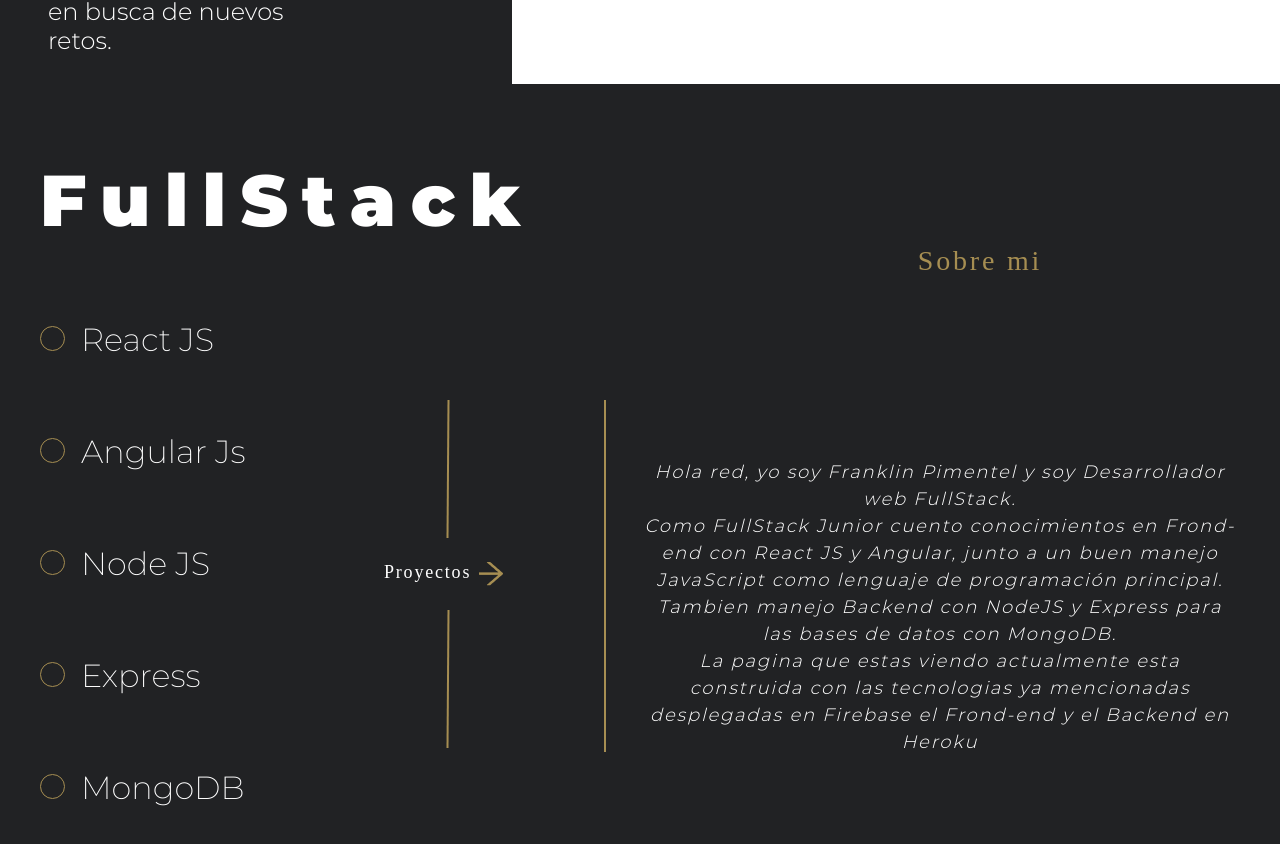
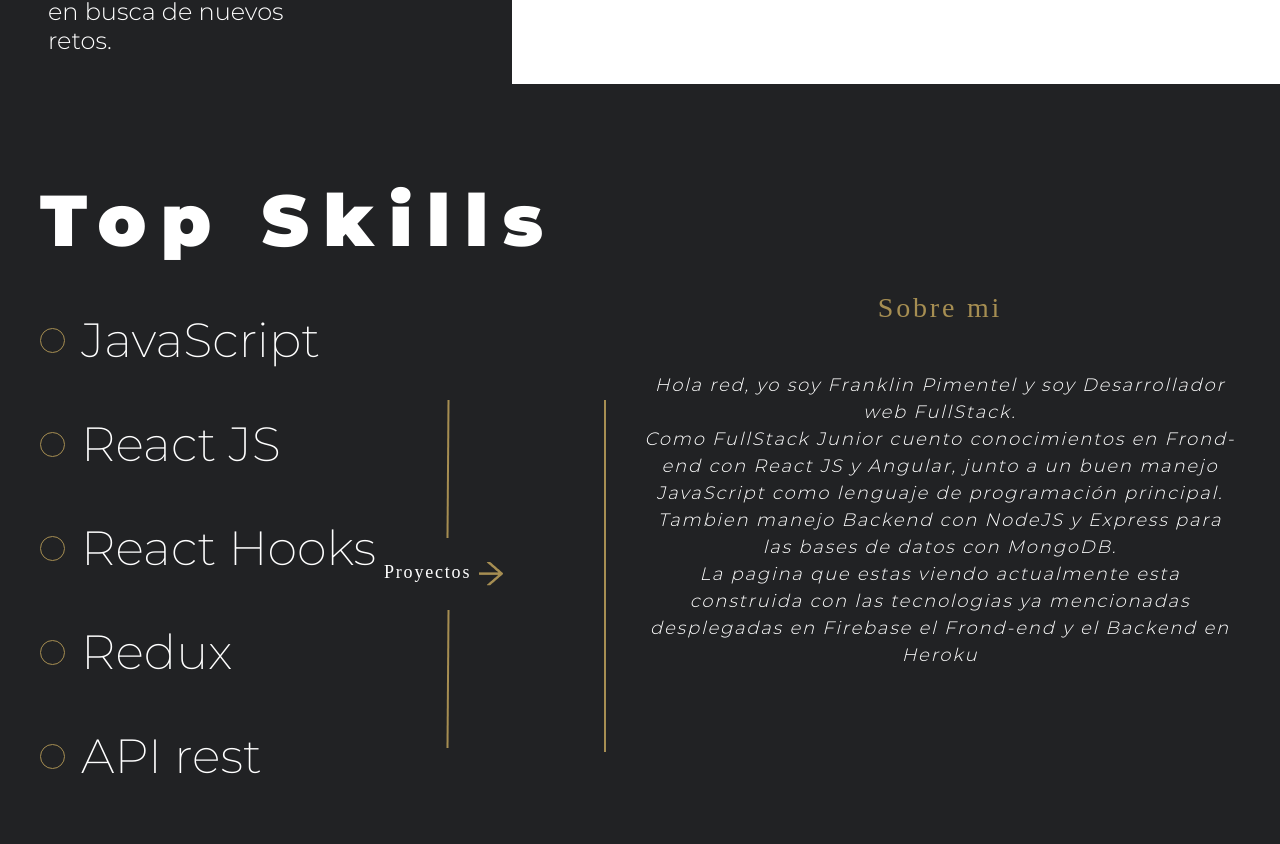
Before and after one commit to Franklingp/portafolioReact, a React (Create React App) app: page / in a window 1280 px wide. Shown: the part 716-1560 px from the top of the page. Built offline with nearby package versions, Linux system fonts and the light colour scheme; no server answers; a web font is replaced by a local one.

Commit message:
Cambion en estilos de about y en skills

```diff
--- a/src/pages/About.css
+++ b/src/pages/About.css
@@ -1,4 +1,4 @@
-.about{
+.about {
 	padding-top: 48px;
 	background-color: #212224;
 	color: white;
@@ -10,7 +10,7 @@
 	padding: 40px;
 }
 
-.about-izq{
+.about-izq {
 	height: 100%;
 	width: 50vw;
 
@@ -19,28 +19,28 @@
 	flex-wrap: nowrap;
 }
 
-.left-block{
+.left-block {
 	display: flex;
 	flex-direction: column;
-    justify-content: space-around;
+	justify-content: center;
 }
 
-.circle{
+.circle {
 	display: inline-block;
 	width: 25px;
 	height: 25px;
 	background: #212224;
-    border: 1px solid #A68E52;
+	border: 1px solid #a68e52;
 	border-radius: 25px;
 	box-sizing: border-box;
 	margin-right: 16px;
 }
 
-.skill{
-    font-size: 32px;
+.skill {
+	font-size: 48px;
 }
 
-.rigth-block{
+.rigth-block {
 	width: 30%;
 	height: 100px;
 	display: flex;
@@ -50,45 +50,42 @@
 	bottom: -50vh;
 }
 
-.vector-about{
+.vector-about {
 	width: 0px;
 	height: 136px;
-    border: 0.3px solid #A68E52;
-    color: #A68E52;
+	border: 0.3px solid #a68e52;
+	color: #a68e52;
 	transform: rotate(0.42deg);
 }
 
-.vector-about-division{
+.vector-about-division {
 	width: 0px;
 	height: 350px;
-    border: 1px solid #A68E52;
+	border: 1px solid #a68e52;
 	position: relative;
 	right: 35px;
 }
 
-.about-der{
+.about-der {
 	height: 100%;
 	width: 50vw;
 	display: flex;
 	flex-direction: column;
-    justify-content: space-around;
+	justify-content: center;
 }
 
-.about-me{
+.about-me {
 	font-size: 28px;
 	line-height: 29px;
 	letter-spacing: 0.1em;
-    color: #A68E52;
+	color: #a68e52;
 	padding: 10px;
 	text-align: center;
 	position: relative;
-    left: 40px;
-    top: 10px;
-    margin-top: 30px;
 	margin-bottom: 40px;
 }
 
-.paragraph{
+.paragraph {
 	text-align: center;
 	letter-spacing: 0.1em;
 	font-style: italic;
@@ -96,62 +93,67 @@
 	overflow-y: scroll;
 }
 
-.link-readMore{
+.link-readMore {
 	color: white;
 	font-size: 18px;
 	line-height: 22px;
 	letter-spacing: 0.1em;
 }
 
-.link-readMore:hover{
+.link-readMore:hover {
 	color: white;
 	text-decoration: none;
 }
 
-.arrow-project{
+.arrow-project {
 	margin: 8px;
 }
 
-@media (max-width: 1000px){
+.skill-item {
+	display: flex;
+	align-items: center;
+	margin-top: 32px;
+}
 
-    .about{
+@media (max-width: 1000px) {
+	.about {
 		flex-wrap: wrap;
 		padding: 24px;
 	}
 
-    .about-izq{
+	.about-izq {
 		width: 100vw;
 	}
 
-    .rigth-block{
+	.rigth-block {
 		display: none;
 	}
 
-    .left-block{
+	.left-block {
 		width: 100%;
 		align-items: center;
 	}
 
-    .title-about{
+	.title-about {
 		font-size: 24px;
 	}
 
-    .about-der{
+	.about-der {
 		width: 100vw;
 		/* height: 100vh; */
 		color: #212224;
 		text-align: center;
 	}
 
-    .about-me{
+	.about-me {
 		left: 0px;
 	}
 
-    .paragraph{
+	.paragraph {
 		text-align: center;
 	}
 
-    .link-readMore{
+	.link-readMore {
 		color: #212224;
 		margin: 24px;
 	}
--- a/src/pages/About.js
+++ b/src/pages/About.js
@@ -1,4 +1,4 @@
-import React, {useState} from 'react'
+import React, { useState } from 'react'
 import { Link } from 'react-router-dom'
 import './About.css';
 import colorArrow from '../assets/ArrowcolorArrow.png';
@@ -6,66 +6,58 @@ import menuDark from '../assets/VectorMenuDark.png';
 
 export const About = () => {
     const [animation, setAnimation] = useState("contenido about animation-none");
+    const skills = [
+        "JavaScript",
+        "React JS",
+        "React Hooks",
+        "Redux",
+        "API rest"
+    ]
 
     const handleAnimation = () => {
-        setTimeout( () => {
+        setTimeout(() => {
             setAnimation("contenido about animation-show");
-        },1);
+        }, 1);
     }
     handleAnimation();
     return (
         <section className={animation}>
             <section className="about-izq">
                 <div className="left-block">
-                 <h2 className="title-list text-black title-about">FullStack </h2>
-
-                <div>
+                    <h2 className="title-list text-black title-about">Top Skills </h2>
+                    {
+                        skills.map(skill => (
+                            <div key={skill} className="skill-item">
                                 <div className="circle"></div>
-                    <span className="skill text-extra-ligth">React JS</span>
+                                <span className="skill text-extra-ligth">{skill}</span>
                             </div>
-
-                <div>
-                    <div className="circle"></div>
-                    <span className="skill text-extra-ligth">Angular Js</span>
-                </div>
-                <div>
-                    <div className="circle"></div>
-                    <span className="skill text-extra-ligth">Node JS</span>
-                </div>
-                <div>
-                    <div className="circle"></div>
-                    <span className="skill text-extra-ligth">Express</span>
-                </div>
-                <div>
-                    <div className="circle"></div>
-                    <span className="skill text-extra-ligth">MongoDB</span>
-                </div>
+                        ))
+                    }
                 </div>
                 <div className="rigth-block">
                     <div>
-                    <hr className="vector-about"/>
+                        <hr className="vector-about" />
                         <Link className="link-readMore text-bold" to="/project">Proyectos</Link>
-                    <img className="arrow-project" src={colorArrow} alt="arrow"/>
-                    <hr className="vector-about"/>
+                        <img className="arrow-project" src={colorArrow} alt="arrow" />
+                        <hr className="vector-about" />
                     </div>
-                <hr className="vector-about-division"/>
+                    <hr className="vector-about-division" />
                 </div>
             </section>
             <section className="about-der text-regular">
                 <h3 className="about-me">Sobre mi</h3>
                 <p className="paragraph text-ligth">
                     Hola red, yo soy Franklin Pimentel y soy Desarrollador web FullStack.
-                <br/>
+                <br />
                 Como FullStack Junior cuento conocimientos en Frond-end con React JS y Angular,
                 junto a un buen manejo JavaScript como lenguaje de programación principal. Tambien manejo Backend con NodeJS
                 y Express para las bases de datos con MongoDB.
-                <br/>
+                <br />
                 La pagina que estas viendo actualmente esta construida con las tecnologias ya mencionadas
                 desplegadas en Firebase el Frond-end y el Backend en Heroku
-                {/* Etiam non luctus enim, nec venenatis leo. Proin vitae odio quis lacus molestie rutrum. Aenean vitae lobortis erat. Ut fringilla nisl efficitur lorem blandit, eu finibus metus commodo. Aliquam a velit euismod, aliquet augue at, lacinia dui. Fusce lobortis nisi et velit ultrices vehicula. Aenean a felis nec odio rutrum aliquet. Duis convallis, orci sit amet fermentum vehicula, lorem magna posuere nibh, et molestie lacus eros eget dolor. Maecenas vulputate scelerisque est, eget blandit lacus vestibulum sit amet. Proin ac augue a ipsum venenatis mollis. Morbi scelerisque, est et bibendum sagittis, nisl arcu rutrum ipsum, ut ultricies augue mi vitae lorem. Praesent a sapien viverra, tincidunt erat vel, elementum mi. Donec ex justo, commodo eu leo nec, volutpat faucibus nibh. Aenean quis tristique ante. Maecenas dignissim velit ullamcorper tortor aliquam, vitae dictum odio egestas. Etiam sem ligula, hendrerit nec tortor at, consequat volutpat ipsum. */}
                 </p>
                 <Link className="link-readMore text-bold show-mobile" to="/project">
-                Proyectos <img src={menuDark} alt="menu" height="8"/>
+                    Proyectos <img src={menuDark} alt="menu" height="8" />
                 </Link>
             </section>
         </section>
```
Lines whose indentation alone changed are shown as unchanged.
